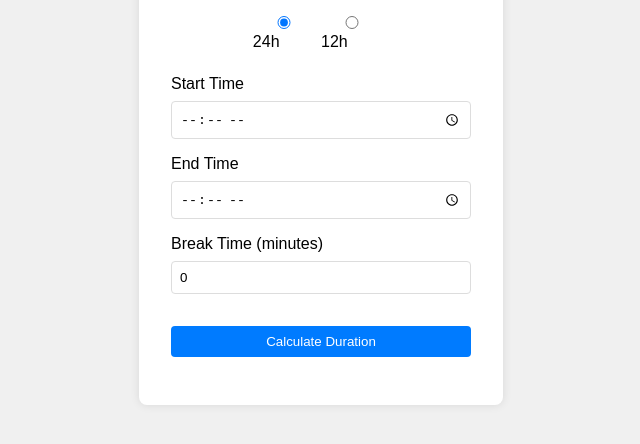
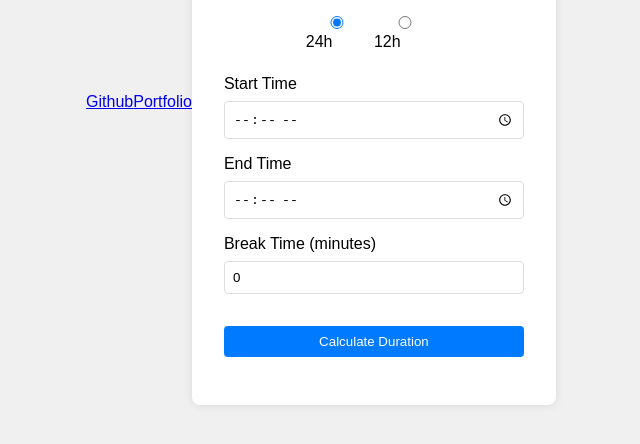
Before and after one commit to jbusodev/hour-calculator, a plain HTML site: page index.html in a window 1280 px wide. Shown: the part 298-742 px from the top of the page, without its empty margins (319-959 px from the left). Drawn offline with Linux system fonts and the light colour scheme.

Commit message:
added links to github/portfolio

```diff
--- a/index.html
+++ b/index.html
@@ -75,6 +75,7 @@
     </style>
 </head>
 <body>
+    <a href="https://github.com/jbusodev/hour-calculator">Github</a><a href="https://jbusodev.github.io">Portfolio</a>
     <div class="calculator">
         <div class="lang-toggle">
             <label>
```
